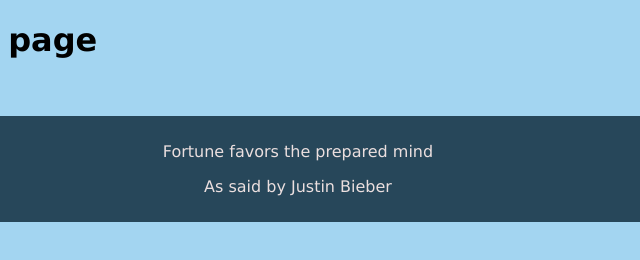
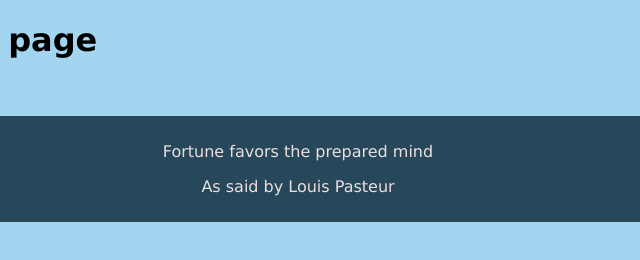
Before and after one commit to ryan-kite/GitLab, a plain HTML site: page index.html in a window 1280 px wide. Shown: the full height of the page, 342-982 px from the left. Drawn offline with Linux system fonts and the light colour scheme.

Commit message:
Correction to Author

```diff
--- a/index.html
+++ b/index.html
@@ -14,7 +14,7 @@
   <blockquote>
 
         <p> Fortune favors the prepared mind </p>
-        <p>As said by Justin Bieber</p>
+        <p>As said by Louis Pasteur</p>
 
       </blockquote>
       <!--blockquote Tag ends here -->
```
